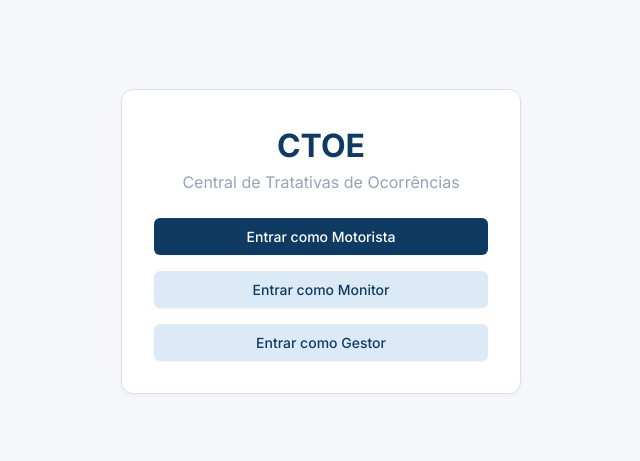
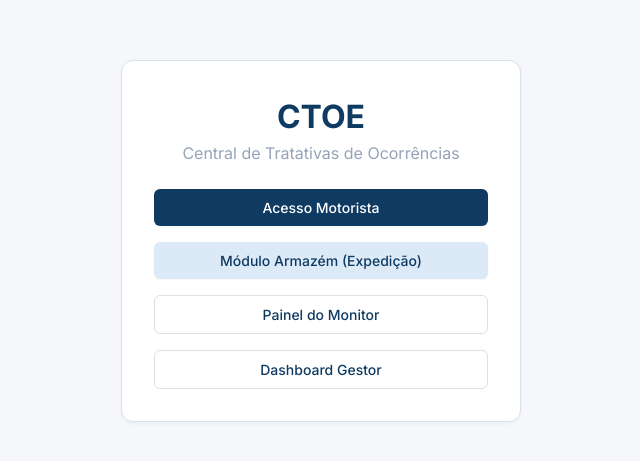
Before and after one commit to cainarocha-logis/CTOE, a React (Vite) app: page /login in a window 1280 px wide. Shown: the part 159-620 px from the top of the page, without its empty margins (319-959 px from the left). Built offline with nearby package versions, Linux system fonts and the light colour scheme.

Commit message:
feat: add warehouse module button to login screen

```diff
--- a/src/pages/Login.tsx
+++ b/src/pages/Login.tsx
@@ -19,13 +19,16 @@ const Login: React.FC = () => {
         </div>
         <div className="flex-column" style={{ display: 'flex', gap: '1rem' }}>
           <button className="btn btn-primary" onClick={() => handleLogin('driver')}>
-            Entrar como Motorista
+            Acesso Motorista
           </button>
-          <button className="btn btn-secondary" onClick={() => handleLogin('monitor')}>
-            Entrar como Monitor
+          <button className="btn btn-secondary" onClick={() => navigate('/armazem')}>
+            Módulo Armazém (Expedição)
           </button>
-          <button className="btn btn-secondary" onClick={() => handleLogin('dashboard')}>
-            Entrar como Gestor
+          <button className="btn btn-outline" onClick={() => handleLogin('monitor')}>
+            Painel do Monitor
+          </button>
+          <button className="btn btn-outline" onClick={() => handleLogin('dashboard')}>
+            Dashboard Gestor
           </button>
         </div>
       </div>
```
